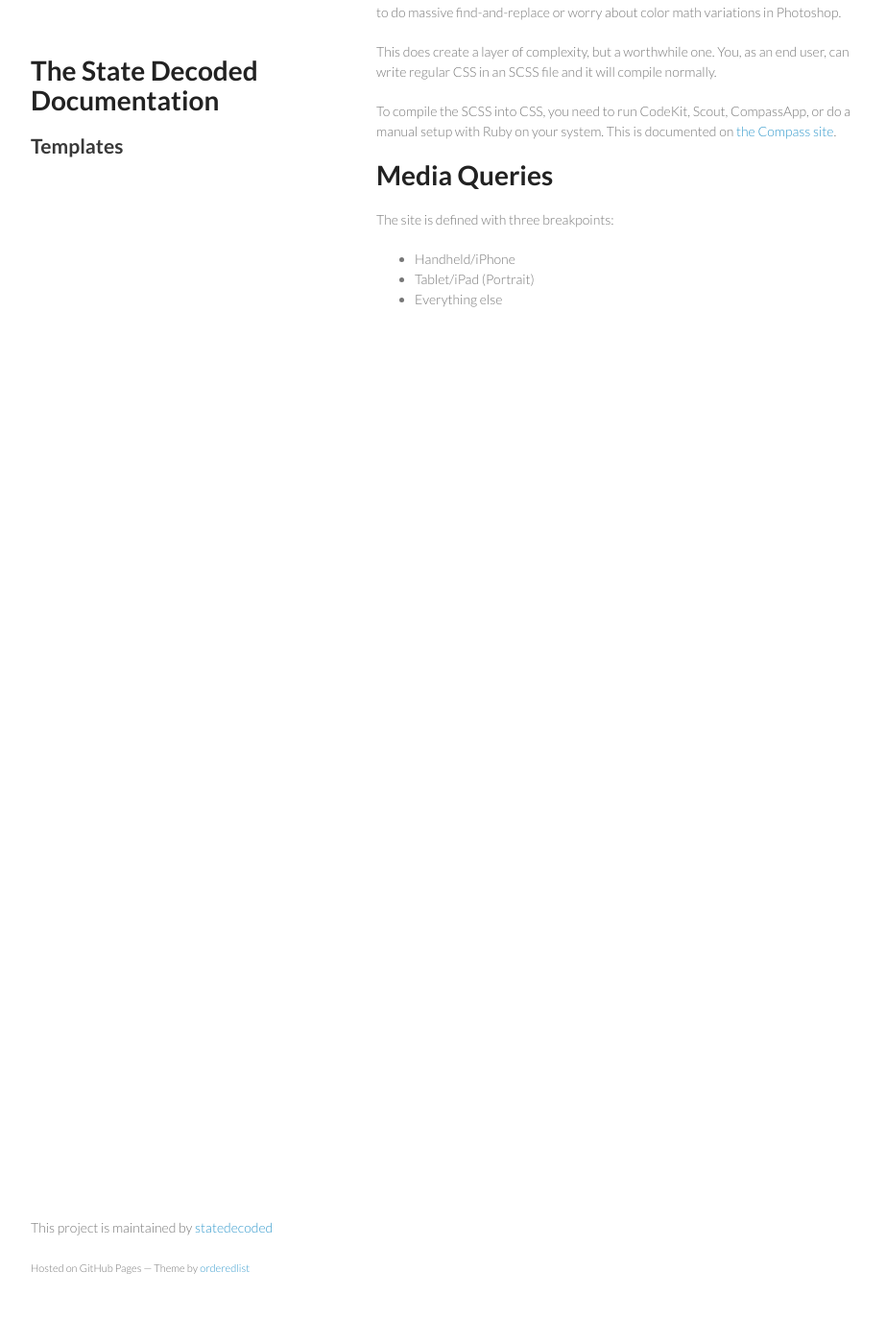
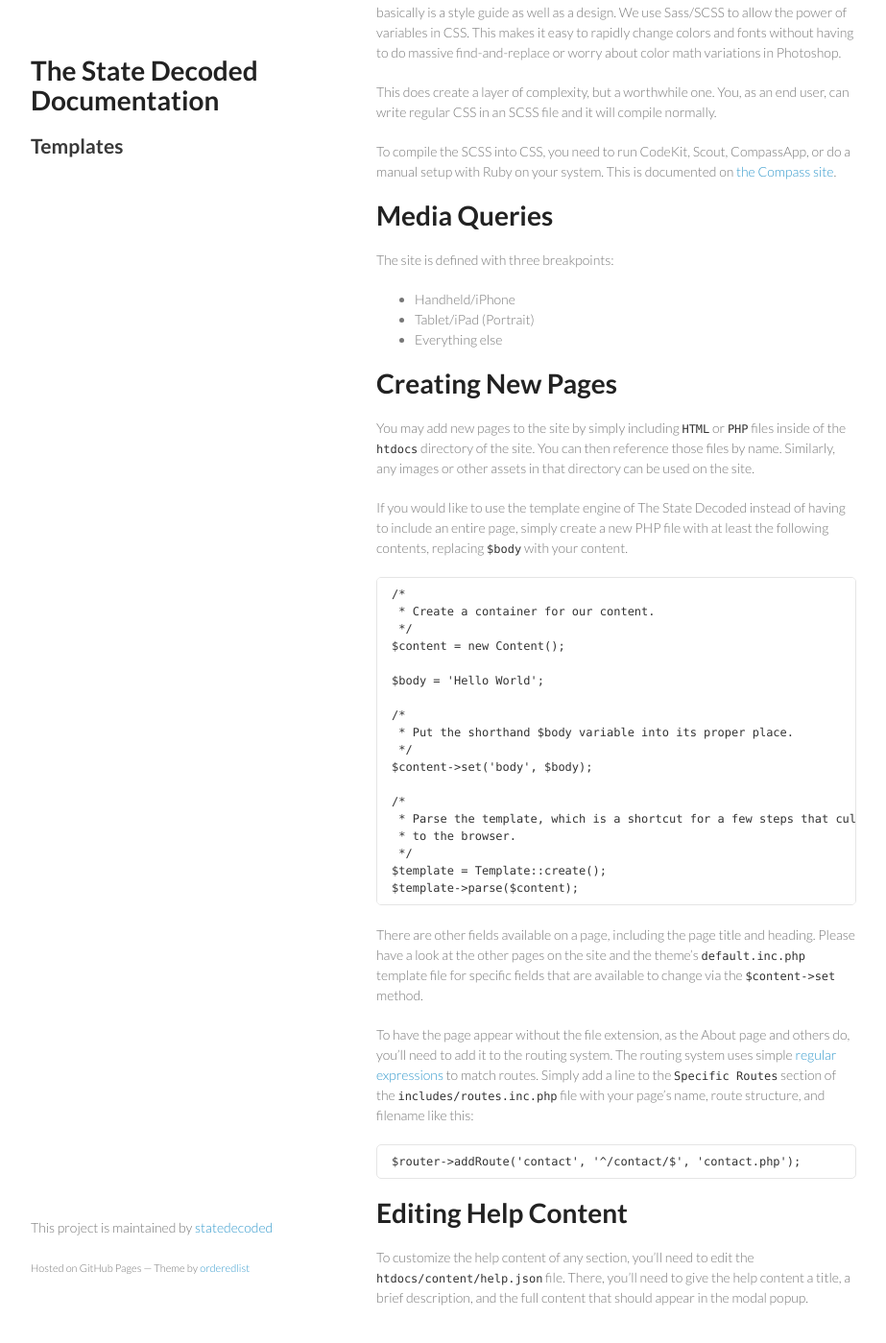
Before and after one commit to statedecoded/documentation, a Jekyll site: the page built from templates.md, in a window 1280 px wide and 1400 px high, scrolled down 1705 px. Shown: the whole window at 96% size, without its empty margins (178-1101 px from the left). Built offline with Jekyll 4.4.1, drawn with Linux system fonts in a browser that asks for light colours; before the commit the page ends 2097 px from its top, so only the background shows below that; some of the changed text lies outside the part shown.

Commit message:
Adding info on how to add a new page to the site.  Resolves statedecoded/statedecoded#428

````diff
--- a/index.html
+++ b/index.html
@@ -47,7 +47,7 @@
 		<h2><a name="parser" class="anchor" href="#parser"><span class="octicon octicon-link"></span></a><a href="parser.html">How the Parser Works</a></h2>
 		<p>A narrative description of how the parser works, for those who want to modify it to import legal information in a format other than The State Decoded's XML format.</p>
 
-		<h2><a name="templates" class="anchor" href="#templates"><span class="octicon octicon-link"></span></a><a href="templates.html">Customizing Templates</a></h2>
+		<h2><a name="templates" class="anchor" href="#templates"><span class="octicon octicon-link"></span></a><a href="templates.html">Customizing The Site</a></h2>
 		<p>How to customize the appearance of a State Decoded website.</p>
 
 		<h2><a name="api" class="anchor" href="#api"><span class="octicon octicon-link"></span></a><a href="api.html">API</a></h2>
--- a/templates.md
+++ b/templates.md
@@ -53,3 +53,43 @@ The site is defined with three breakpoints:
 * Handheld/iPhone
 * Tablet/iPad (Portrait)
 * Everything else
+
+# Creating New Pages
+
+You may add new pages to the site by simply including `HTML` or `PHP` files inside of the `htdocs` directory of the site.  You can then reference those files by name.  Similarly, any images or other assets in that directory can be used on the site.
+
+If you would like to use the template engine of The State Decoded instead of having to include an entire page, simply create a new PHP file with at least the following contents, replacing `$body` with your content.
+
+```
+/*
+ * Create a container for our content.
+ */
+$content = new Content();
+
+$body = 'Hello World';
+
+/*
+ * Put the shorthand $body variable into its proper place.
+ */
+$content->set('body', $body);
+
+/*
+ * Parse the template, which is a shortcut for a few steps that culminate in sending the content
+ * to the browser.
+ */
+$template = Template::create();
+$template->parse($content);
+```
+
+There are other fields available on a page, including the page title and heading. Please have a look at the other pages on the site and the theme's `default.inc.php` template file for specific fields that are available to change via the `$content->set` method.
+
+To have the page appear without the file extension, as the About page and others do, you'll need to add it to the routing system.  The routing system uses simple [regular expressions](http://www.regular-expressions.info/) to match routes.  Simply add a line to the `Specific Routes` section of the `includes/routes.inc.php` file with your page's name, route structure, and filename like this:
+
+```
+$router->addRoute('contact', '^/contact/$', 'contact.php');
+```
+
+
+# Editing Help Content
+
+To customize the help content of any section, you'll need to edit the `htdocs/content/help.json` file.  There, you'll need to give the help content a title, a brief description, and the full content that should appear in the modal popup.
````
